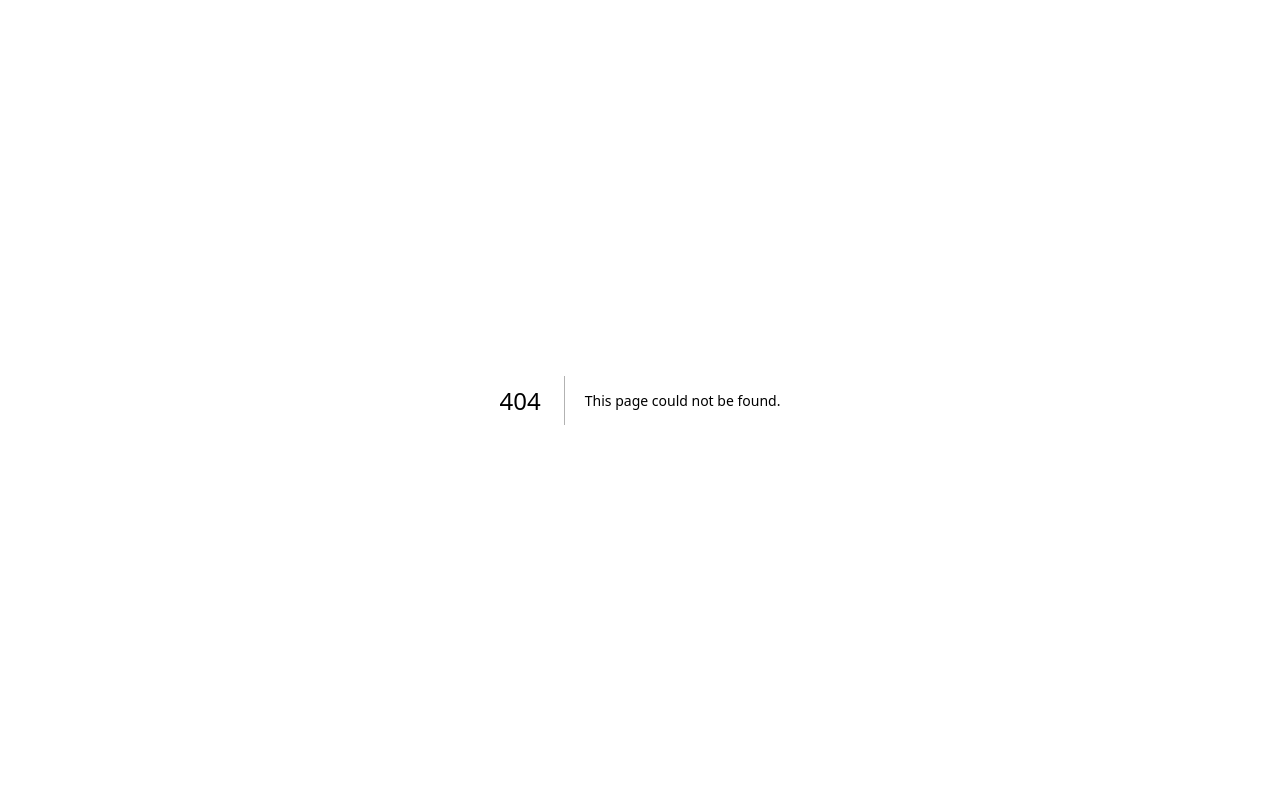
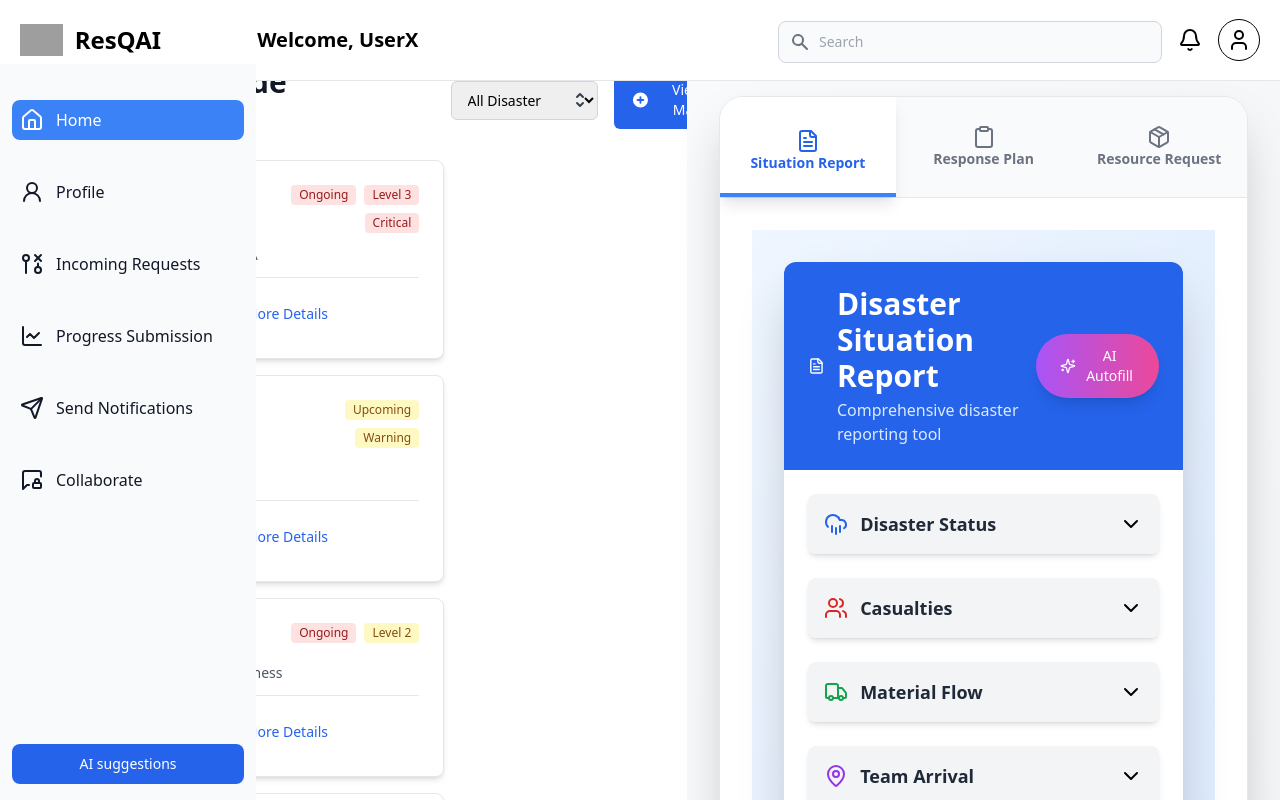
Before and after one commit to ResQAI/ResQAI, a Next.js app: page /national in a window 1280 px wide. Before the commit this address had no page. Shown: the top 800 px of the page. Built offline with nearby package versions, Linux system fonts and the light colour scheme; grey boxes are pictures that could not be loaded.

Commit message:
National Components Merged

```diff
--- /dev/null
+++ b/src/app/national/layout.tsx
@@ -0,0 +1,37 @@
+import type { Metadata } from "next";
+import "../globals.css";
+import NationalHeader from "@/components/National/NationalHeader";
+import Sidebar from "@/components/National/NationalSidebar";
+
+export const metadata: Metadata = {
+  title: "ResQAI",
+  description: "AI powered disaster management application",
+};
+
+export default function RootLayout({
+  children,
+}: Readonly<{
+  children: React.ReactNode;
+}>) {
+  return (
+    <html lang="en">
+      <body>
+        <div className="flex flex-col">
+          <div className="header  bg-green-300 h-[8vh]">
+            <NationalHeader />
+          </div>
+          <div className="flex flex-row">
+            <div className="sidebar  bg-blue-200 w-[20vw]">
+              <Sidebar role="national" />
+            </div>
+            <div className="main-content  w-full h-[100vh]">
+              <div className="content   h-[92vh] flex">
+                {children}
+              </div>
+            </div>
+          </div>
+        </div>
+      </body>
+    </html>
+  );
+}
--- /dev/null
+++ b/src/app/national/page.tsx
@@ -0,0 +1,18 @@
+import NationalHomeToggleArea from "@/components/National/NationalHomeToggle";
+import NationalListSide from "@/components/National/NationalListSide";
+import React from "react";
+
+const page = () => {
+  return (
+    <div className="flex">
+      <div className="filter-map-div  w-[50%]">
+        <NationalListSide />
+      </div>
+      <div className="toggle-area  w-[50%]">
+        <NationalHomeToggleArea />
+      </div>
+    </div>
+  );
+};
+
+export default page;
--- a/src/components/National/NationalSidebar.tsx
+++ b/src/components/National/NationalSidebar.tsx
@@ -109,7 +109,7 @@ const Sidebar: React.FC<SidebarProps> = ({ role }) => {
     <>
       <aside
         id="separator-sidebar"
-        className="fixed top-0 left-0 z-40 w-64 h-screen transition-transform -translate-x-full sm:translate-x-0"
+        className="fixed left-0 z-40 w-64 h-[92vh] transition-transform -translate-x-full sm:translate-x-0"
         aria-label="Sidebar"
       >
         <div className="h-full px-3 py-4 flex flex-col justify-between overflow-y-auto bg-gray-50">
@@ -119,8 +119,8 @@ const Sidebar: React.FC<SidebarProps> = ({ role }) => {
                 <a
                   href="#"
                   onClick={() => setActiveTab(item.id)}
-                  className={`flex my-5 items-center p-2 text-gray-900 rounded-lg hover:bg-gray-100 group ${
-                    activeTab === item.id ? 'bg-blue-500 text-white hover:bg-blue-500 hover:text-white' : 'bg-gray-50'
+                  className={`flex my-5 items-center p-2 text-gray-900 rounded-lg  group ${
+                    activeTab === item.id ? 'bg-blue-500 text-white' : 'bg-gray-50'
                   }`}
                 >
                   <item.icon size={24} />
```
